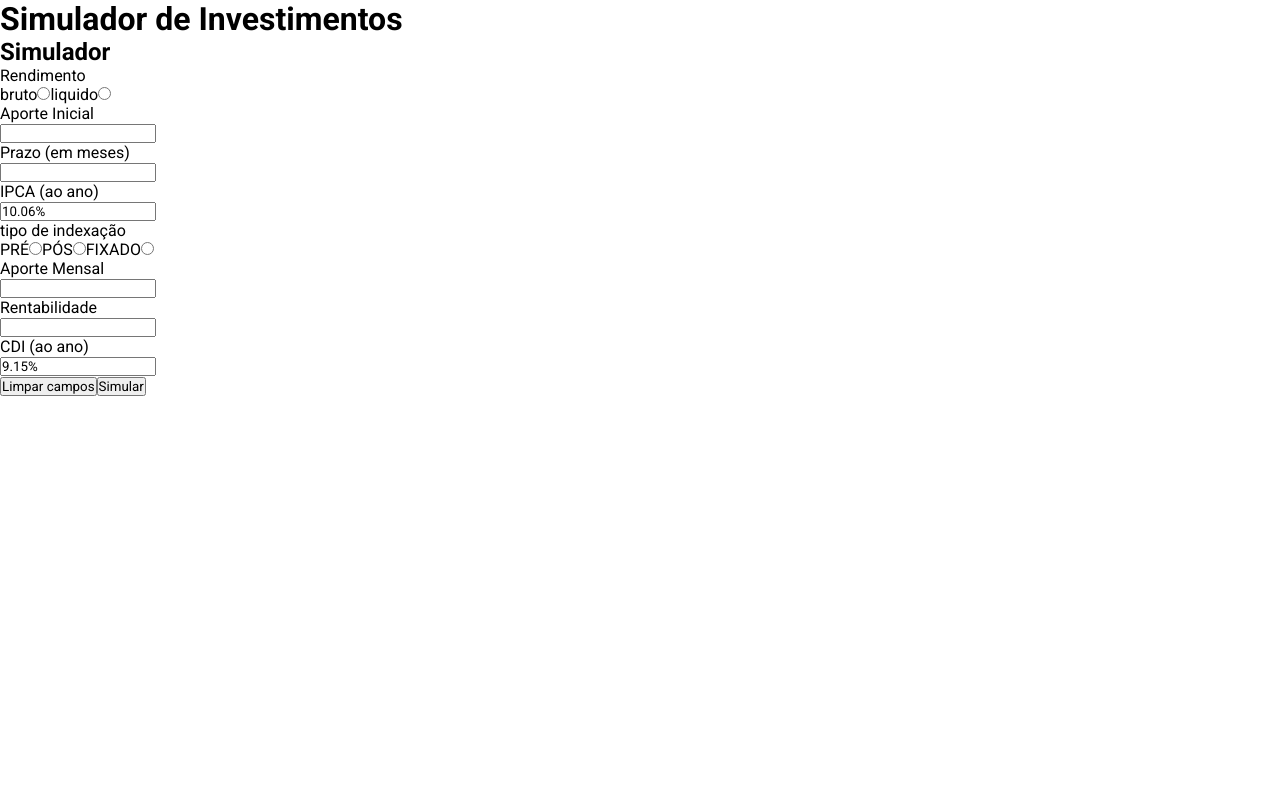
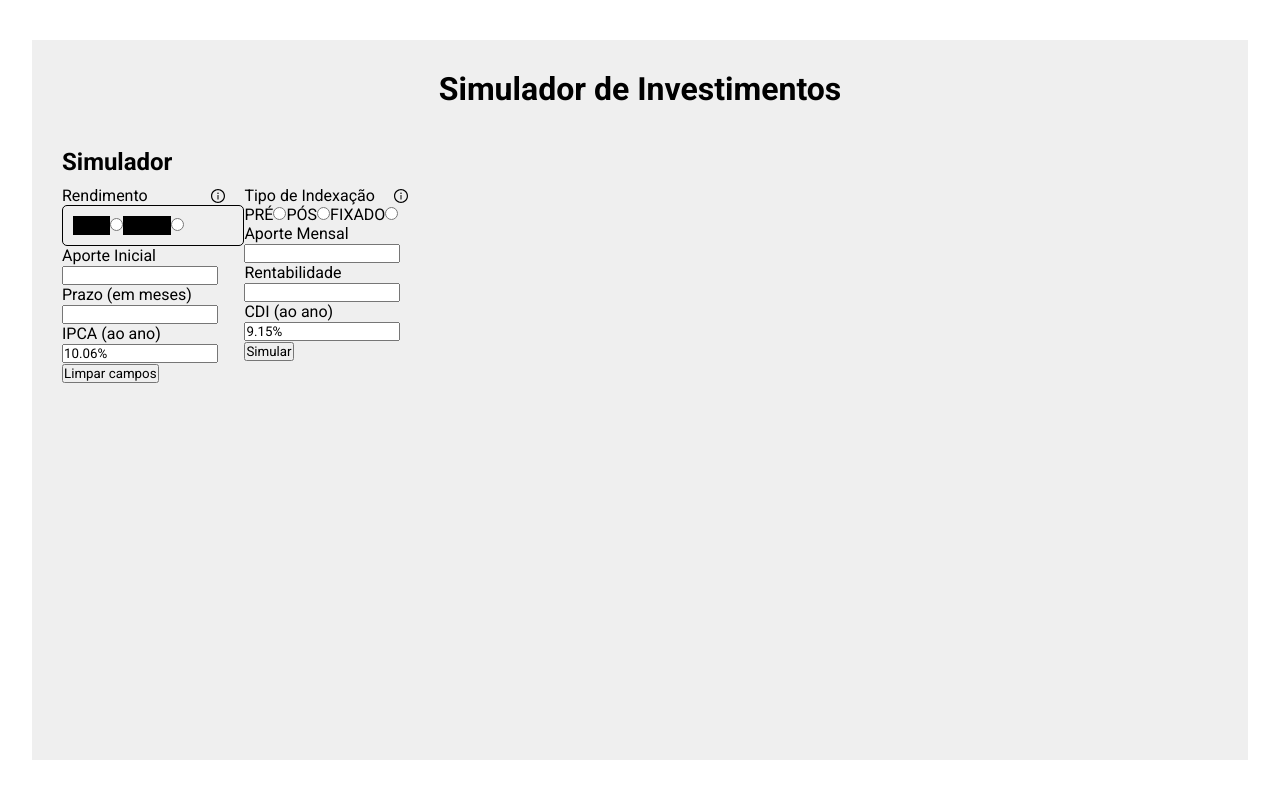
Before and after one commit to luizlopes12/EQI_investimentos, a React (Create React App) app: page / in a window 1280 px wide. Built offline with nearby package versions, Linux system fonts and the light colour scheme; data requests are answered from the project's data file.

Commit message:
react icons

```diff
--- a/package.json
+++ b/package.json
@@ -9,6 +9,7 @@
     "axios": "^0.25.0",
     "react": "^17.0.2",
     "react-dom": "^17.0.2",
+    "react-icons": "^4.3.1",
     "react-scripts": "5.0.0",
     "web-vitals": "^2.1.4"
   },
--- a/src/components/Container/Container.css
+++ b/src/components/Container/Container.css
@@ -0,0 +1,17 @@
+.container{
+    background-color: #efefef;
+    height: 90vh;
+    width: 95vw;
+    margin: 5vh auto;
+}
+.header{
+    width: 100%;
+    display: flex;
+    justify-content: center;
+    padding: 30px;
+}
+.main{
+    width: 100%;
+    margin: 0 0 0 30px;
+    justify-content: start;
+}
--- a/src/components/Container/Container.jsx
+++ b/src/components/Container/Container.jsx
@@ -3,14 +3,14 @@ import Inputs from '../Inputs/Inputs'
 import './Container.css'
 function Container({indicadores}) {
     return (
-        <>
-            <header>
+        <div className='container'>
+            <header className='header'>
                 <h1>Simulador de Investimentos</h1>
             </header>
-            <main>
+            <main className='main'>
                 <Inputs indicadores={indicadores != false && indicadores}/>
             </main>
-        </>
+        </div>
 
     );
 }
--- a/src/components/Graph/Graph.jsx
+++ b/src/components/Graph/Graph.jsx
@@ -1,9 +1,9 @@
 import React from 'react';
 
-function Graph() {
+function Graph({simulacao}) {
     return (
         <div>
-
+            {simulacao}
         </div>
     );
 }
--- a/src/components/Inputs/Inputs.css
+++ b/src/components/Inputs/Inputs.css
@@ -0,0 +1,28 @@
+section{
+    width: 30%;
+}
+h2{
+    margin: 10px 0;
+}
+.form{
+    display: flex;
+    justify-content: space-between;
+}
+.card{
+    width: 85%;
+}
+.info{
+    display: flex;
+    width: 90%;
+    align-items: center;
+    justify-content: space-between;
+    font-size: 1em;
+}
+.radios{
+    border: 1px solid #000;
+    border-radius: 5px;
+    padding: 10px;
+}
+.radios label{
+    background-color: #000;
+}
--- a/src/components/Inputs/Inputs.jsx
+++ b/src/components/Inputs/Inputs.jsx
@@ -1,5 +1,6 @@
 import React,{useState} from 'react'
-import Graph from '../Graph/Graph'
+import { AiOutlineInfoCircle } from "react-icons/ai";
+import './Inputs.css'
 import {API} from '../../services/axios/API'
 function Inputs({indicadores}) {
     const ipca = indicadores != false && indicadores[1].valor
@@ -51,11 +52,6 @@ function Inputs({indicadores}) {
         .catch((error)=>{
           console.log(error)
         })
-        console.log(rendimento);
-        console.log(aporteInicial);
-        console.log(prazo);
-        console.log(ipca)
-        console.log(indexacao);
     }
     const clearInputs = () =>{
       setAporteInicial('')
@@ -67,14 +63,16 @@ function Inputs({indicadores}) {
       return !isNaN(parseFloat(str))
     }
   return (
-    <>
+    <section>
         <h2>Simulador</h2>
-        <form onSubmit={(e)=>e.preventDefault()}>
-        <div>
+        <form className='form' onSubmit={(e)=>e.preventDefault()}>
+        <div className='card'>
           <div>
-          <p>Rendimento</p>
+          <p className='info'>Rendimento<AiOutlineInfoCircle/></p>
+          <div className='radios'>
           <label>bruto</label><input type="radio" name='rendimento' value='bruto' onChange={(e)=>handleRendimento(e.target.value)}/>
           <label>liquido</label><input type="radio" name='rendimento' value='liquido' onChange={(e)=>handleRendimento(e.target.value)}/>
+          </div>
           </div>
           <div>
             <p>Aporte Inicial</p>
@@ -88,10 +86,11 @@ function Inputs({indicadores}) {
             <p>IPCA (ao ano)</p>
             <input value={`${ipca}%`} readOnly/>
           </div>
+          <button onClick={clearInputs}>Limpar campos</button>
         </div>
-          <div>
+          <div className='card'>
             <div>
-              <p>tipo de indexação</p>
+                <p className='info'>Tipo de Indexação<AiOutlineInfoCircle/></p>
                 <label>PRÉ</label><input type="radio" name='indexacao' value='pre' onChange={(e)=>handleIndexacao(e.target.value)}/>
                 <label>PÓS</label><input type="radio" name='indexacao' value='pos' onChange={(e)=>handleIndexacao(e.target.value)}/>
                 <label>FIXADO</label><input type="radio" name='indexacao' value='ipca' onChange={(e)=>handleIndexacao(e.target.value)}/>
@@ -108,13 +107,12 @@ function Inputs({indicadores}) {
               <p>CDI (ao ano)</p>
               <input value={`${cdi}%`} readOnly/>
             </div>
+            <button type='submit' onClick={formSubmit}>Simular</button>
           </div>
-          <button onClick={clearInputs}>Limpar campos</button>
-          <button type='submit' onClick={formSubmit}>Simular</button>
         </form>
 
-        <Graph/>
-    </>
+        {/* <Graph simulacao={simulacao}/> */}
+    </section>
   )
 }
 
```
Also changed, not shown: 1 other file (tests, documents, lock files or other folders).
